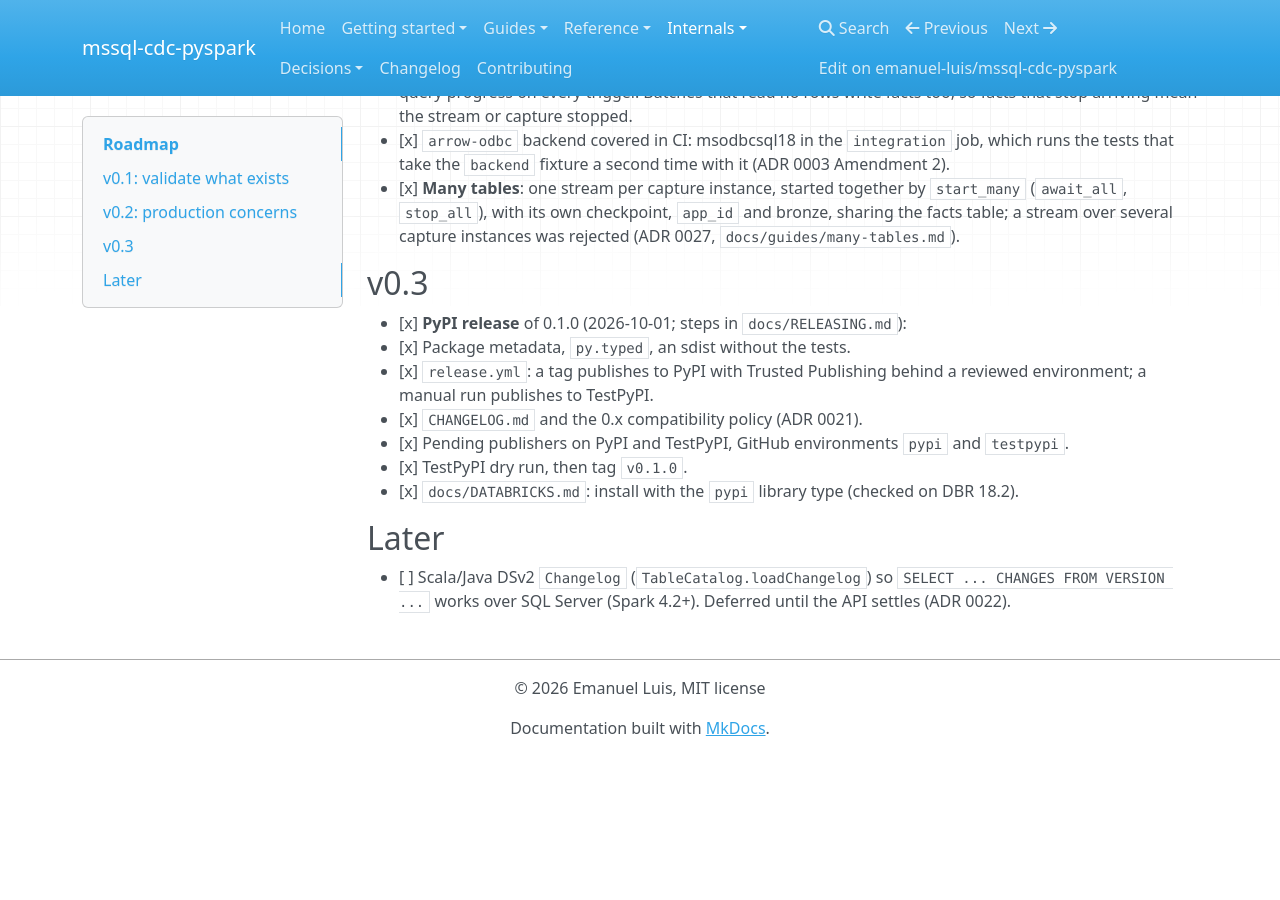
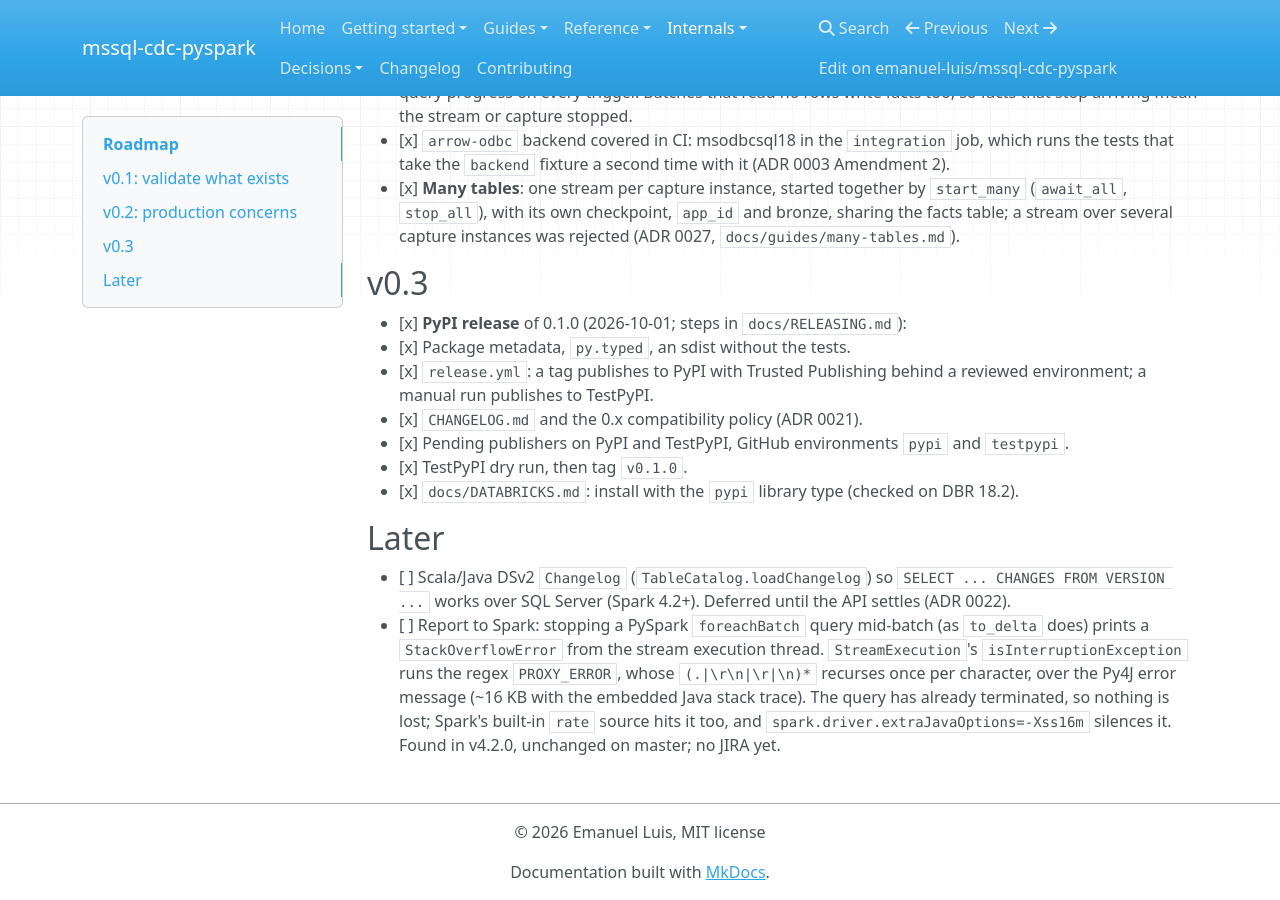
Before and after one commit to emanuel-luis/mssql-cdc-pyspark, an MkDocs documentation site: the page built from docs/ROADMAP.md, in a window 1280 px wide and 900 px high, scrolled down 1211 px. Built offline with MkDocs 1.6.1, drawn with Linux system fonts in a browser that asks for light colours; nearby versions of some CDN libraries; before the commit the page ends 1967 px from its top, so only the background shows below that.

Commit message:
docs(roadmap): the StackOverflowError on stop is Spark's PROXY_ERROR regex

```diff
--- a/docs/ROADMAP.md
+++ b/docs/ROADMAP.md
@@ -78,3 +78,10 @@
 - [ ] Scala/Java DSv2 `Changelog` (`TableCatalog.loadChangelog`) so
       `SELECT ... CHANGES FROM VERSION ...` works over SQL Server (Spark 4.2+). Deferred
       until the API settles (ADR 0022).
+- [ ] Report to Spark: stopping a PySpark `foreachBatch` query mid-batch (as `to_delta` does)
+      prints a `StackOverflowError` from the stream execution thread. `StreamExecution`'s
+      `isInterruptionException` runs the regex `PROXY_ERROR`, whose `(.|\r\n|\r|\n)*` recurses
+      once per character, over the Py4J error message (~16 KB with the embedded Java stack
+      trace). The query has already terminated, so nothing is lost; Spark's built-in `rate`
+      source hits it too, and `spark.driver.extraJavaOptions=-Xss16m` silences it. Found in
+      v4.2.0, unchanged on master; no JIRA yet.
```
